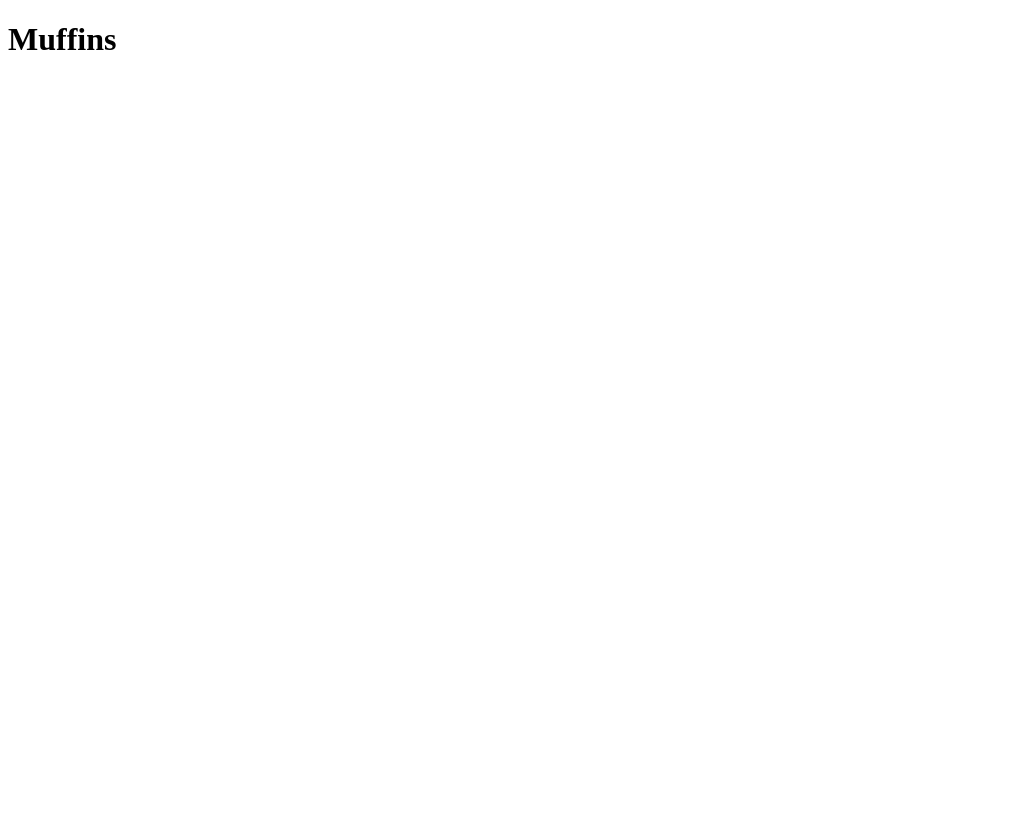
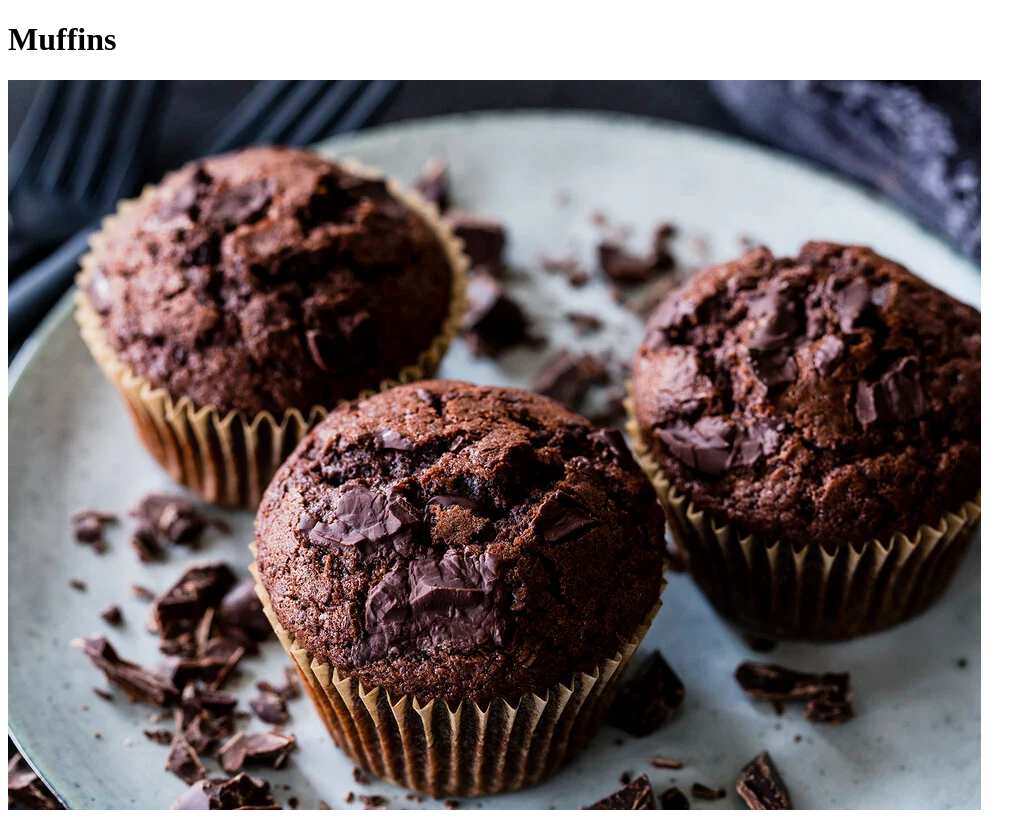
Before and after one commit to lukaseispert/odin-recipies, a plain HTML site: page recipes/muffins.html in a window 1280 px wide. Shown: the whole page, without its empty margins (0-1036 px from the left). Before the commit the page ends 800 px from the top, so only its background shows below. Drawn offline with Linux system fonts and the light colour scheme.

Commit message:
Add image to muffins.html

```diff
--- a/recipes/muffins.html
+++ b/recipes/muffins.html
@@ -8,5 +8,6 @@
 </head>
 <body>
     <h1>Muffins</h1>
+    <img src="../images/muffins.webp"
 </body>
 </html>
```
Also changed, not shown: images/muffins.webp (added).
